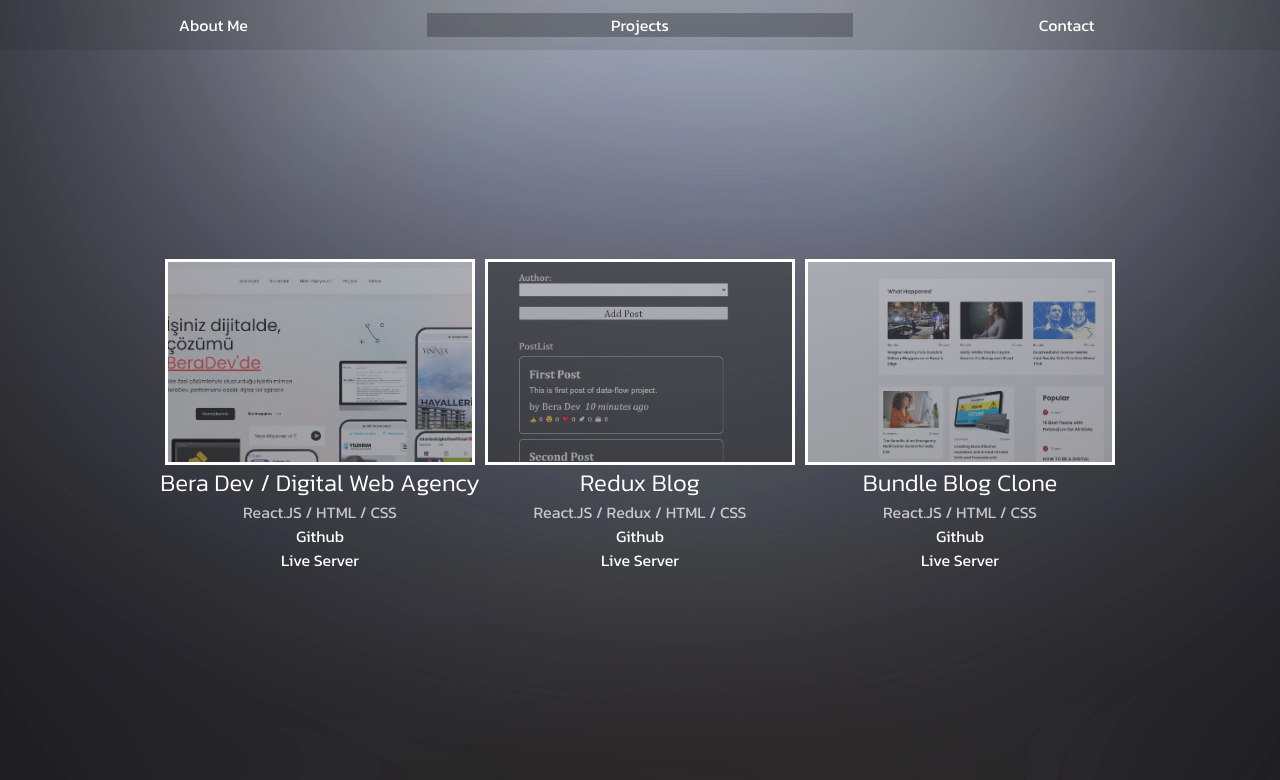
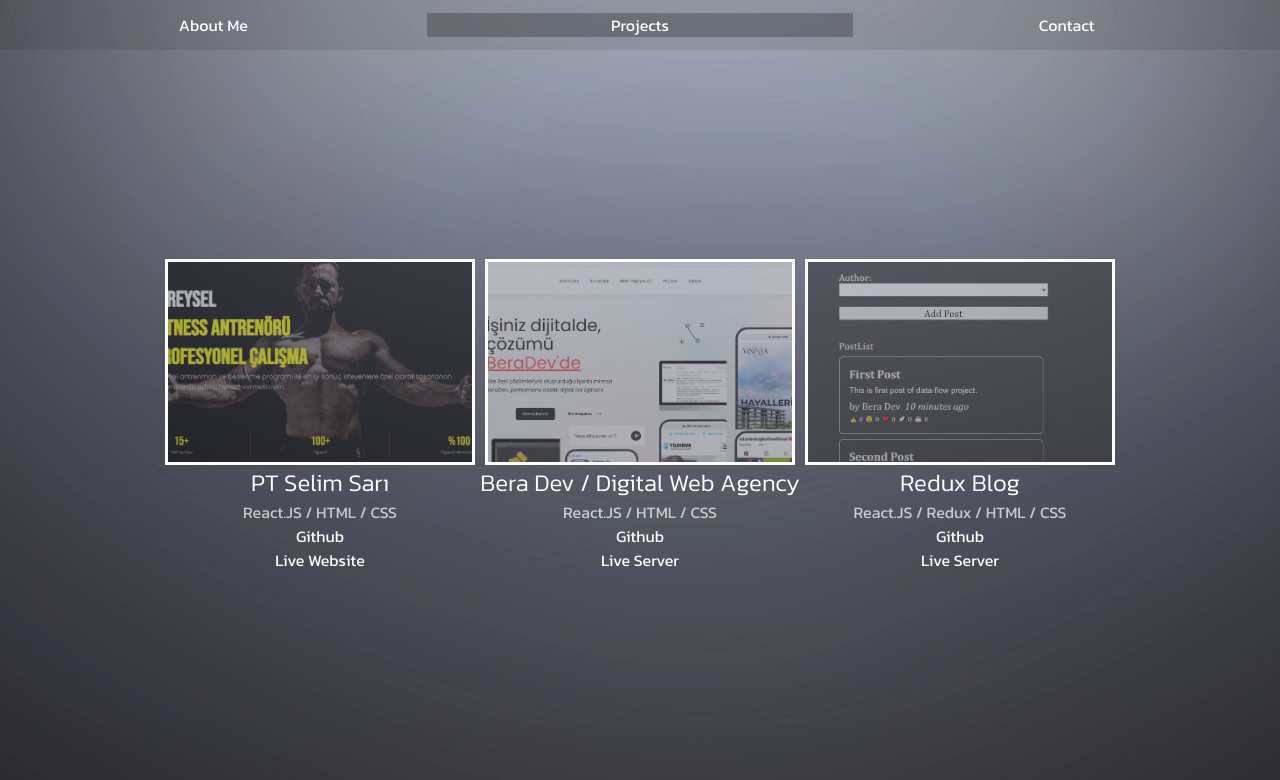
Before and after one commit to tahirbera/bera-portfolio, a React (Create React App) app: page /projects in a window 1280 px wide. Shown: the top 780 px of the page. Built offline with nearby package versions, Linux system fonts and the light colour scheme.

Commit message:
portfolio-added

```diff
--- a/src/App.css
+++ b/src/App.css
@@ -27,7 +27,7 @@ a{
   z-index: -1;
 }
 .background-image.newSecondActive{
-  height: 150vh;
+  height: 200vh;
 }
 .header-section{
   color: white;
@@ -201,7 +201,7 @@ a{
     height: 200vh;
   }
   .background-image.background-image.newSecondActive{
-    height: 300vh;
+    height: 350vh;
   }
 
 
--- a/src/Components/Projects.js
+++ b/src/Components/Projects.js
@@ -1,13 +1,24 @@
-import React from 'react'
+import React, { useState } from 'react'
 import web1 from '../images/web1.png';
 import web2 from '../images/web2.png';
 import web3 from '../images/web3.png';
 import web4 from '../images/web4.png';
 import web5 from '../images/web5.png';
+import web6 from '../images/web6.png';
 
 const Projects = () => {
   return (
     <div className='contact-projects'>
+
+      <div className='address'>
+        <div className='contact-logo-projects'>
+            <img  className='contact-image' src={web6} />
+        </div>
+        <h2 className='contact-h2'> PT Selim Sarı</h2>
+        <p style={{opacity: '0.7'}}>React.JS / HTML / CSS</p>
+        <p><a className='project-a' href='https://github.com/tahirbera/personal-trainer'>Github</a> </p>
+        <p><a className='project-a' href='https://www.ptselimsari.com'>Live Website</a></p>
+      </div>
 
       <div className='address'>
         <div className='contact-logo-projects'>
```
Also changed, not shown: src/images/web6.png (added).
